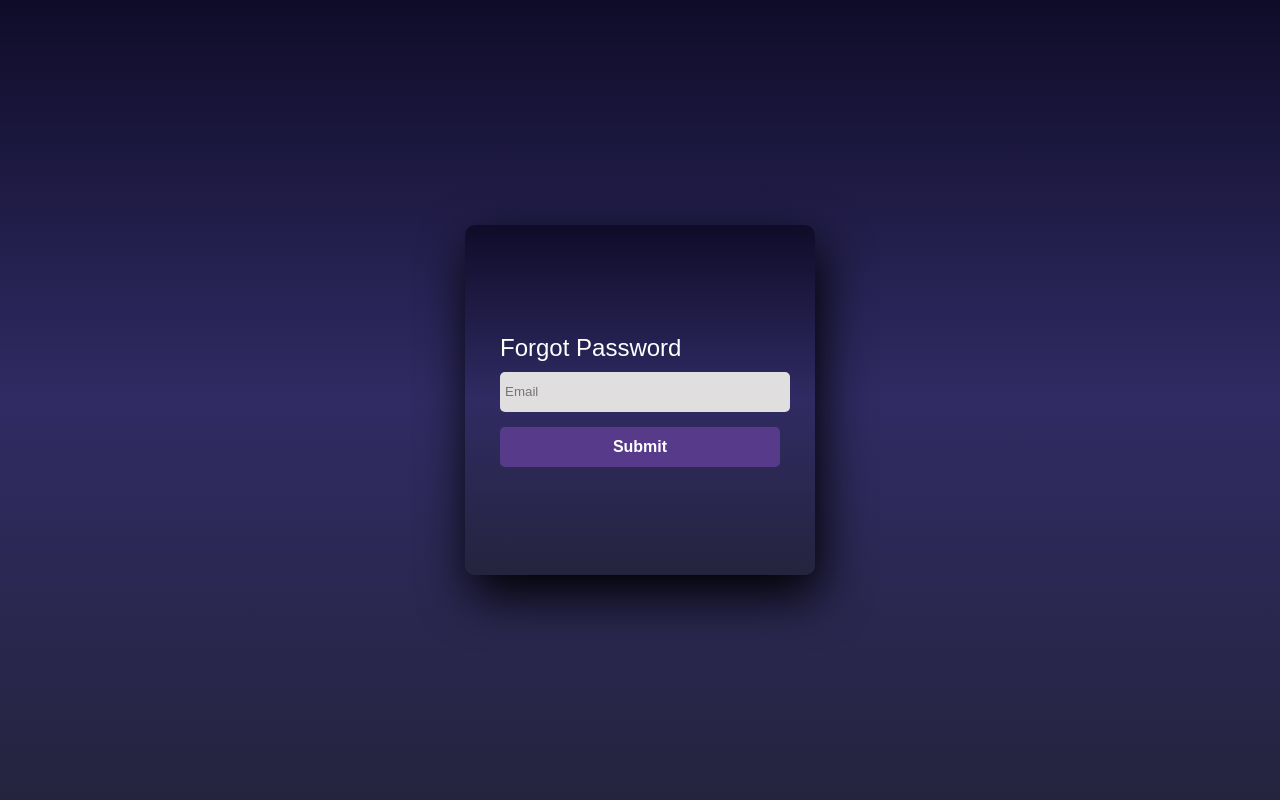
After one commit to DelicaDeza/Online-Food-Ordering, a Flask app: page /forgot.html in a window 1280 px wide. The commit adds this page. Run offline with Flask 2, Linux system fonts and the light colour scheme; parts of the project's set-up code (start-up, migrations or seed data) failed here and were passed over.

Commit message:
forgot password implemented partially
some amount amount of cart has been implemented

```diff
--- a/app.py
+++ b/app.py
@@ -1,7 +1,8 @@
-from flask import Flask
-from models import db
+from flask import Flask,request,jsonify
+from models import db,cartitem
 from food_menu import foodmenu
 from login import index
+from forgot import forgot_password
 app = Flask(__name__)
 app.secret_key = 'your-secret-key'
 
@@ -15,9 +16,22 @@ app = create_app()
 @app.route('/food_menu')
 def food():
     return foodmenu()
+@app.route("/api/cart", methods=["POST"])
+def add_to_cart():
+    data = request.get_json()
+    name = data["name"]
+    netcost = data["netcost"]
+    quantity = data["quantity"]
+    item = cartitem(name=name, netcost=netcost, quantity=quantity)
+    db.session.add(item)
+    db.session.commit()
+    return jsonify({"success": True})
 
 @app.route('/', methods=['GET', 'POST'])
 def login():
     return index()
+@app.route('/forgot.html', methods=['GET', 'POST'])
+def forgot():
+    return forgot_password(db)
 if __name__ == '__main__':
     app.run(debug=True)
--- /dev/null
+++ b/forgot.py
@@ -0,0 +1,35 @@
+from flask import Flask, render_template, request
+from flask_mail import Mail, Message
+import random
+import string
+from models import users
+from flask_sqlalchemy import SQLAlchemy
+
+
+def forgot_password(db):
+    # app = Flask(__name__)
+    # app.config['SECRET_KEY'] = 'your-secret-key-here'
+    # app.config['MAIL_SERVER'] = 'smtp.gmail.com'
+    # app.config['MAIL_PORT'] = 587
+    # app.config['MAIL_USE_TLS'] = True
+    # app.config['MAIL_USERNAME'] = 'your-email-address-here'
+    # app.config['MAIL_PASSWORD'] = 'your-email-password-here'
+    # mail = Mail(app)
+    if request.method == 'POST':
+        email = request.form['email']
+        # Check if email exists in the users table
+        user = users.query.filter_by(email=email).first()
+        if user:
+            # Generate a random password
+            new_password = ''.join(random.choices(string.ascii_uppercase + string.ascii_lowercase + string.digits, k=8))
+            # Update the user's password in the database
+            user.password = new_password
+            db.session.commit()
+            # Send the new password to the user's email
+            # msg = Message('Your new password', sender='your-email-address-here', recipients=[email])
+            # msg.body = f'Your new password is: {new_password}'
+            # mail.send(msg)
+            return 'An email with your new password has been sent.'
+        else:
+            return 'Email not found.'
+    return render_template('forgot.html')
--- a/models.py
+++ b/models.py
@@ -21,3 +21,9 @@ class fooditems(db.Model):
     quantity = db.Column(db.Integer, nullable=False)
     canteensid = db.Column(db.Integer, db.ForeignKey('canteen.id'), nullable=False)
     image = db.Column(db.String(120),nullable=False)
+
+class cartitem(db.Model):
+    idcart = db.Column(db.Integer, primary_key=True)
+    name = db.Column(db.String(50), nullable=False)
+    netcost = db.Column(db.Float, nullable=False)
+    quantity = db.Column(db.Integer, nullable=False)
--- /dev/null
+++ b/templates/forgot.html
@@ -0,0 +1,73 @@
+<!DOCTYPE html>
+<html lang="en">
+<head>
+  <meta charset="UTF-8">
+  <title>Forgot Password</title>
+  <style>
+    body {
+      margin: 0;
+      padding: 0;
+      display: flex;
+      justify-content: center;
+      align-items: center;
+      min-height: 100vh;
+      font-family: 'Jost', sans-serif;
+      background: linear-gradient(to bottom, #0f0c29, #302b63, #24243e);
+    }
+    .main {
+      width: 350px;
+      height: 350px;
+      background: linear-gradient(to bottom, #0f0c29, #302b63, #24243e);
+      overflow: hidden;
+      border-radius: 10px;
+      box-shadow: 5px 20px 50px #000;
+      display: flex;
+      justify-content: center;
+      align-items: center;
+    }
+    .forgot-form {
+      width: 80%;
+    }
+    .forgot-form label {
+      color: #fff;
+      font-size: 1.5em;
+      display: block;
+      margin-bottom: 10px;
+    }
+    .forgot-form input {
+      width: 100%;
+      height: 30px;
+      background: #e0dede;
+      margin-bottom: 15px;
+      padding: 5px;
+      border: none;
+      outline: none;
+      border-radius: 5px;
+    }
+    .forgot-form button {
+      width: 100%;
+      height: 40px;
+      color: #fff;
+      background: #573b8a;
+      font-size: 1em;
+      font-weight: bold;
+      border: none;
+      border-radius: 5px;
+      transition: .2s ease-in;
+      cursor: pointer;
+    }
+    .forgot-form button:hover {
+      background: #6d44b8;
+    }
+  </style>
+</head>
+<body>
+  <div class="main">
+    <form class="forgot-form" method="post">
+      <label>Forgot Password</label>
+      <input type="email" name="email" placeholder="Email" required="">
+      <button>Submit</button>
+    </form>
+  </div>
+</body>
+</html>
--- a/templates/login.html
+++ b/templates/login.html
@@ -124,7 +124,7 @@ button:hover{
 					<input type="email" name="email" placeholder="Email" required="">
 					<input type="password" name="pswd" placeholder="Password" required="">
 					<button>Login</button>
-					<a href="#">Forgot Password?</a>
+					<a href="forgot.html">Forgot Password?</a>
 					<div class="ruler"></div>
 					<h4>New User?</h4>
 					<button>Signup</button>
```
Also changed, not shown: templates/food.html (+19 -0 lines).
